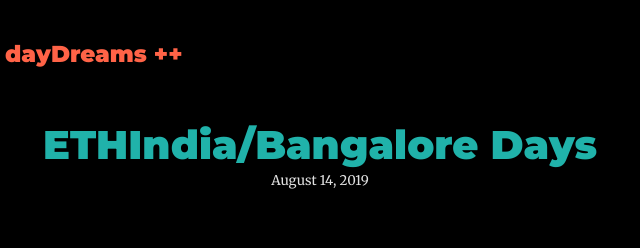
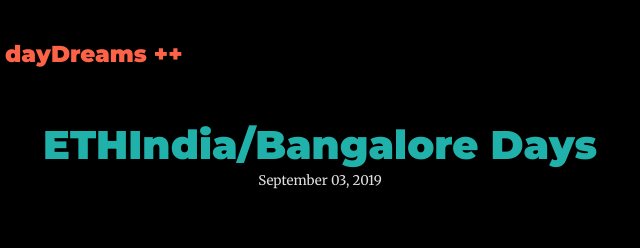
Before and after one commit to athul/blog, a Gatsby site: page /Bangalore/ in a window 1280 px wide. Shown: the top 248 px of the page, 320-960 px from the left. Built offline with nearby package versions, Linux system fonts and the light colour scheme; Gatsby itself is replaced by a stand-in of ours; some packages are replaced by stand-ins of ours.

Commit message:
Update index.md

```diff
--- a/content/blog/Bangalore/index.md
+++ b/content/blog/Bangalore/index.md
@@ -1,6 +1,6 @@
 ---
 title: ETHIndia/Bangalore Days
-date: "2019-08-14"
+date: "2019-09-03"
 description: For the First Time,I attended my First Hackathon in Bangalore and it was an international Hackathon called ETHIndia. Wew,it was actually really awesome to visit Bangalore and Hack on something I dont know anything about
 ---
 # Bangalore Hacks
```
